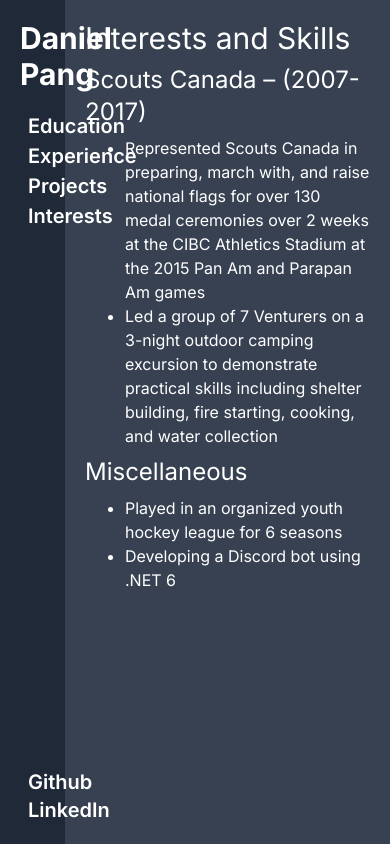
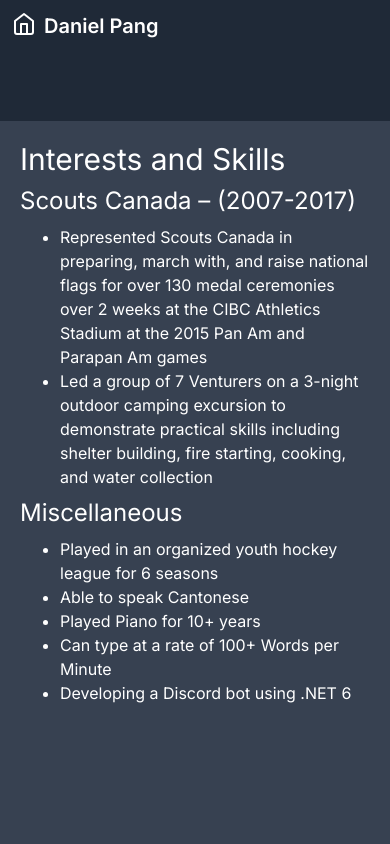
Before and after one commit to dpang1999/dpang1999.github.io, a Next.js app: page /interests-skills in a window 390 px wide. Built offline with nearby package versions, Linux system fonts and the light colour scheme.

Commit message:
More Mobile Friendly
+ some other minor additions/tweaks

```diff
--- a/src/app/(resume)/education/page.tsx
+++ b/src/app/(resume)/education/page.tsx
@@ -12,7 +12,7 @@ const Education = () => {
             </Segment>
 
             <Segment title="Queen's University - BCH in Software Design, 4.11/4.30 GPA - Class of 2022">
-                <li>Working knowledge in Python, Java, HTML, CSS, JavaScript, Bash, Haskell, Prolog, C, C#, .NET, XML</li>
+                <li>Working knowledge in Python, Java, HTML, CSS, JavaScript, Bash, Haskell, Prolog, C, C#, .NET, JSON</li>
                 <li>Working knowledge in data structures, programming paradigms, software quality assurance, and
 computer and software architecture</li>
                 <li>Built a mobile-friendly website using HTML, CSS, and JavaScript to meet changing requirements</li>
--- a/src/app/(resume)/interests-skills/page.tsx
+++ b/src/app/(resume)/interests-skills/page.tsx
@@ -13,6 +13,9 @@ including shelter building, fire starting, cooking, and water collection</li>
 
             <Segment title="Miscellaneous">
                 <li>Played in an organized youth hockey league for 6 seasons</li>
+                <li>Able to speak Cantonese</li>
+                <li>Played Piano for 10+ years</li>
+                <li>Can type at a rate of 100+ Words per Minute</li>
                 <li>Developing a Discord bot using .NET 6</li>
             </Segment>
 
--- a/src/app/(resume)/layout.tsx
+++ b/src/app/(resume)/layout.tsx
@@ -1,6 +1,6 @@
 import NavLinkWithIcon from "@dpang1999/resume/components/NavLinkWithIcon";
 import NavLinks from "@dpang1999/resume/components/NavLinks";
-import { Github, Linkedin } from "lucide-react";
+import { Github, Linkedin, Home } from "lucide-react";
 import Link from "next/link";
 
 interface Props {
@@ -11,8 +11,8 @@ const ResumeLayout = (props: Props) => {
   const { children } = props;
 
   return (
-    <div className="grid min-h-screen grid-cols-6 bg-gray-700">
-      <div className="flex flex-col justify-between bg-gray-800 p-5">
+    <div className="grid min-h-screen grid-rows-7 lg:grid-cols-6 bg-gray-700">
+      <div className="hidden lg:flex min-h-screen flex-col justify-between bg-gray-800 p-5">
         <div className="flex flex-col space-y-5">
           <Link href="/" className="text-3xl font-bold text-white">
             Daniel Pang
@@ -32,7 +32,12 @@ const ResumeLayout = (props: Props) => {
           </NavLinkWithIcon>
         </div>
       </div>
-      <div className="col-span-5 p-5">{children}</div>
+
+      <div className="bg-gray-800 p-3  lg:hidden"><NavLinkWithIcon href="/" icon={Home}>Daniel Pang</NavLinkWithIcon></div>
+      <div className="row-span-6 lg:col-span-5 p-5">{children}</div>
+
+
+
     </div>
   );
 };
--- a/src/app/(resume)/projects/page.tsx
+++ b/src/app/(resume)/projects/page.tsx
@@ -4,6 +4,10 @@ const Projects = () => {
     return (
         <main className="text-white">
             <h1 className="text-3xl">Projects</h1>
+            <Segment title="Resume Site (2023)" >
+                <li>This resume site has been developed using Next.js, a React framework, and Tailwind CSS, a CSS framework</li>
+                <li>The source code for this project can be seen <a className="text-blue-500 visited:text-indigo-500" href="https://github.com/dpang1999/resume-site">here</a></li>
+            </Segment>
             <Segment title="Developer – covid-tracker.ca – (2020)">
                 <li>Worked with a small team to develop a website to display Covid-19 cases in Ontario over time
 separated by public health units and case type</li>
--- a/src/app/page.tsx
+++ b/src/app/page.tsx
@@ -7,7 +7,7 @@ export default function Home() {
   return (
     <main className="min-h-screen bg-gradient-to-b from-gray-600 to-gray-800">
       <div className="flex min-h-screen flex-col items-center justify-center space-y-5">
-        <h1 className="text-8xl text-white"> Daniel Pang</h1>
+        <h1 className="text-8xl text-white text-center"> Daniel Pang</h1>
         <div className="flex flex-col space-y-0.5">
           <NavLinks />
           <NavLinkWithIcon href="https://github.com/dpang1999" icon={Github}>
```
